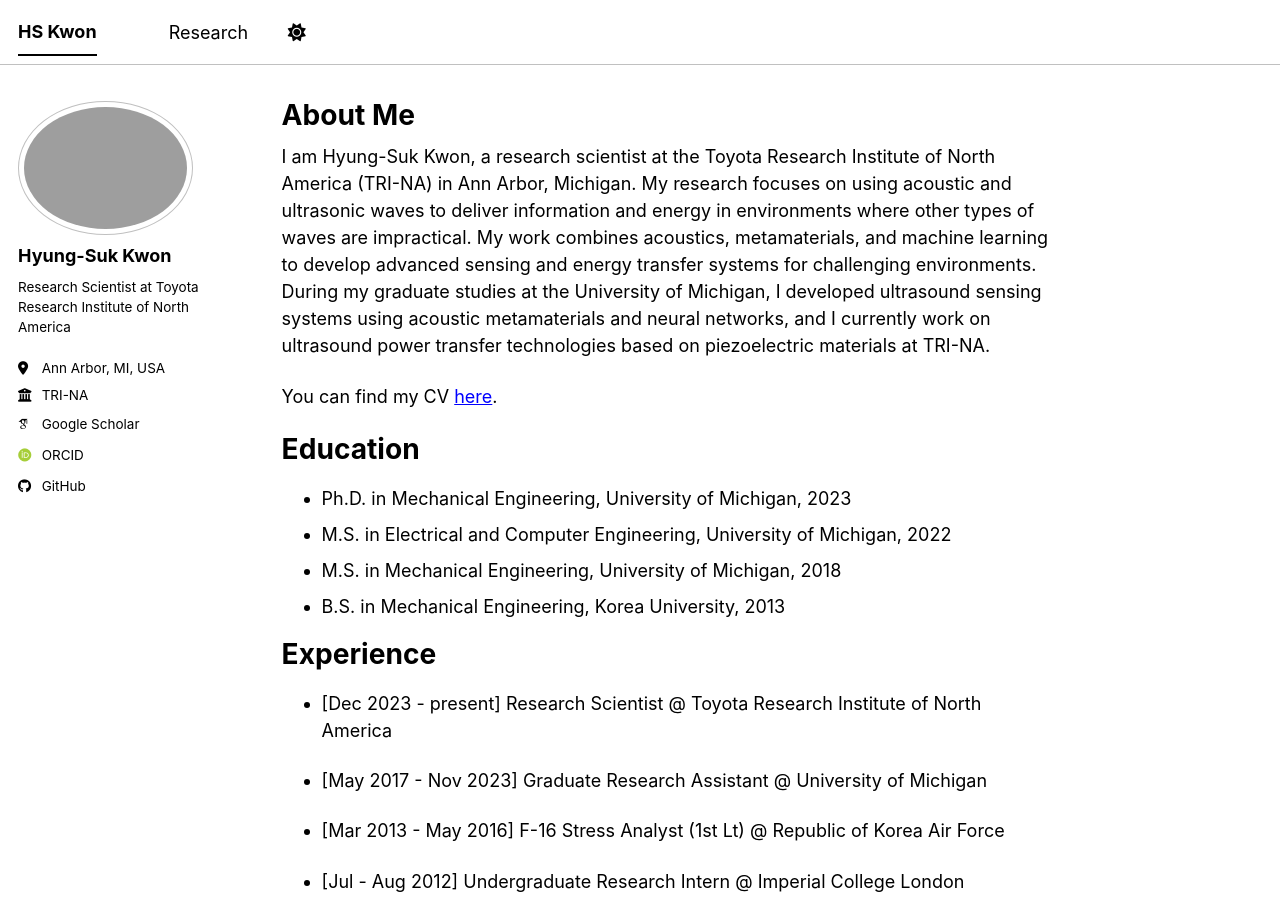
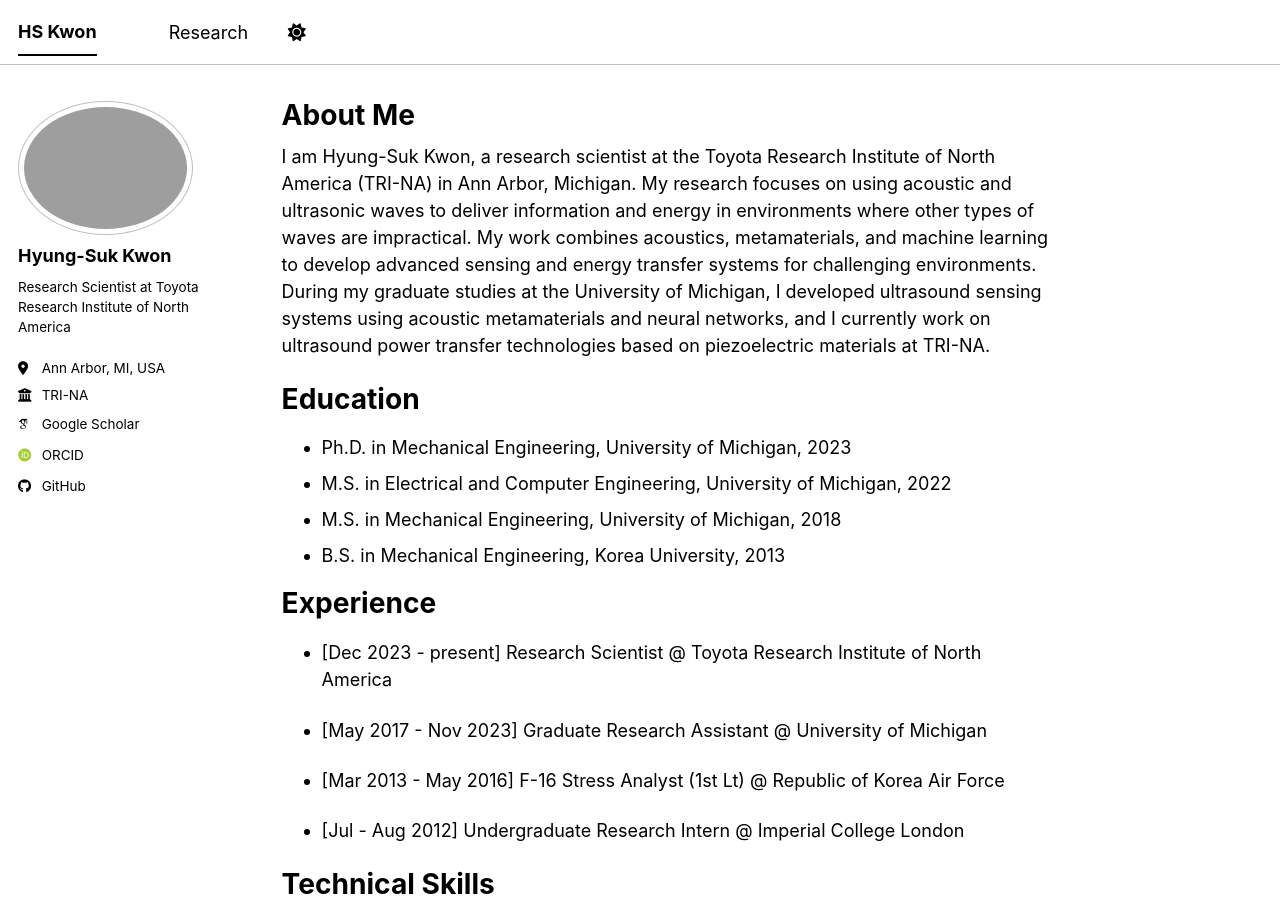
Before and after one commit to Kwon-HyungSuk/kwon-hyungsuk.github.io, a Jekyll site: the page built from _pages/about.md, in a window 1280 px wide and 900 px high. Built offline with Jekyll 4.4.1, drawn with Linux system fonts in a browser that asks for light colours; some web fonts are replaced; a script bundle is joined from its source files by our own code; library files that are not in the unit come from our copies.

Commit message:
Update about.md

```diff
--- a/_pages/about.md
+++ b/_pages/about.md
@@ -9,7 +9,7 @@
 
 I am Hyung-Suk Kwon, a research scientist at the Toyota Research Institute of North America (TRI-NA) in Ann Arbor, Michigan. My research focuses on using acoustic and ultrasonic waves to deliver information and energy in environments where other types of waves are impractical. My work combines acoustics, metamaterials, and machine learning to develop advanced sensing and energy transfer systems for challenging environments. During my graduate studies at the University of Michigan, I developed ultrasound sensing systems using acoustic metamaterials and neural networks, and I currently work on ultrasound power transfer technologies based on piezoelectric materials at TRI-NA.
 
-You can find my CV <a href="files/HS_KWON-CV.pdf" target="_blank">here</a>.
+<!-- You can find my CV <a href="files/HS_KWON-CV.pdf" target="_blank">here</a>. -->
 
 Education
 ======
```
